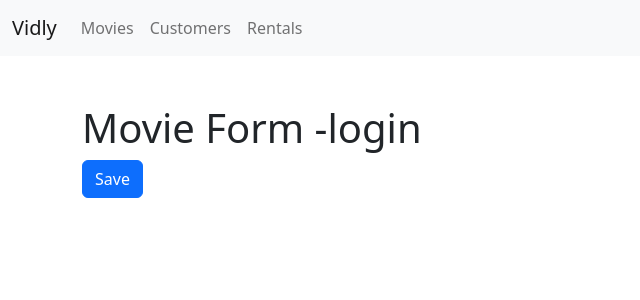
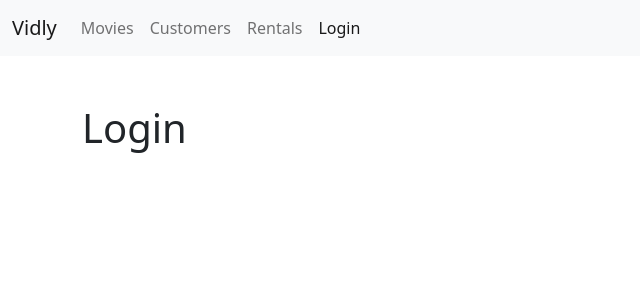
Before and after one commit to amexabee/vidly, a React (Create React App) app: page /login in a window 1280 px wide. Shown: the top 300 px of the page, without its empty margins (0-640 px from the left). Built offline with nearby package versions, Linux system fonts and the light colour scheme.

Commit message:
Add login page

```diff
--- a/src/App.js
+++ b/src/App.js
@@ -1,4 +1,3 @@
-import './App.css';
 import {
   Route,
   createBrowserRouter,
@@ -11,12 +10,15 @@ import Customers from './components/customers';
 import Rentals from './components/rentals';
 import NotFound from './components/notFound';
 import MovieForm from './components/movieForm';
+import Login from './components/login';
+import './App.css';
 
 const router = createBrowserRouter(
   createRoutesFromElements(
     <Route path="/" element={<NavBar />}>
       <Route path="customers" element={<Customers />} />
       <Route path="rentals" element={<Rentals />} />
+      <Route path="login" element={<Login />} />
       <Route path=":id" element={<MovieForm />} />
       <Route index element={<Movies />} />
 
--- /dev/null
+++ b/src/components/login.jsx
@@ -0,0 +1,5 @@
+const Login = () => {
+  return <h1>Login</h1>;
+};
+
+export default Login;
--- a/src/components/navBar.jsx
+++ b/src/components/navBar.jsx
@@ -37,6 +37,11 @@ const NavBar = () => {
                     Rentals
                   </NavLink>
                 </li>
+                <li className="nav-item">
+                  <NavLink className="nav-link" to="login">
+                    Login
+                  </NavLink>
+                </li>
               </ul>
             </div>
           </div>
```
